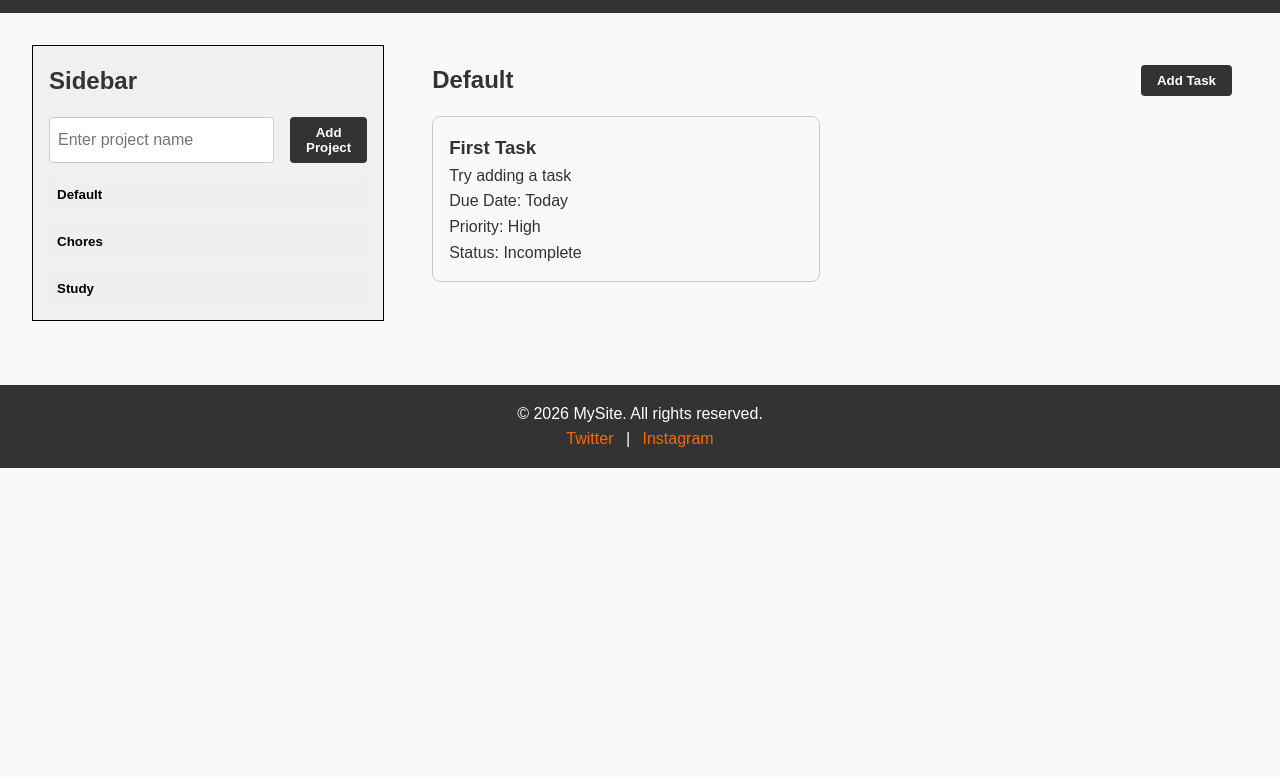
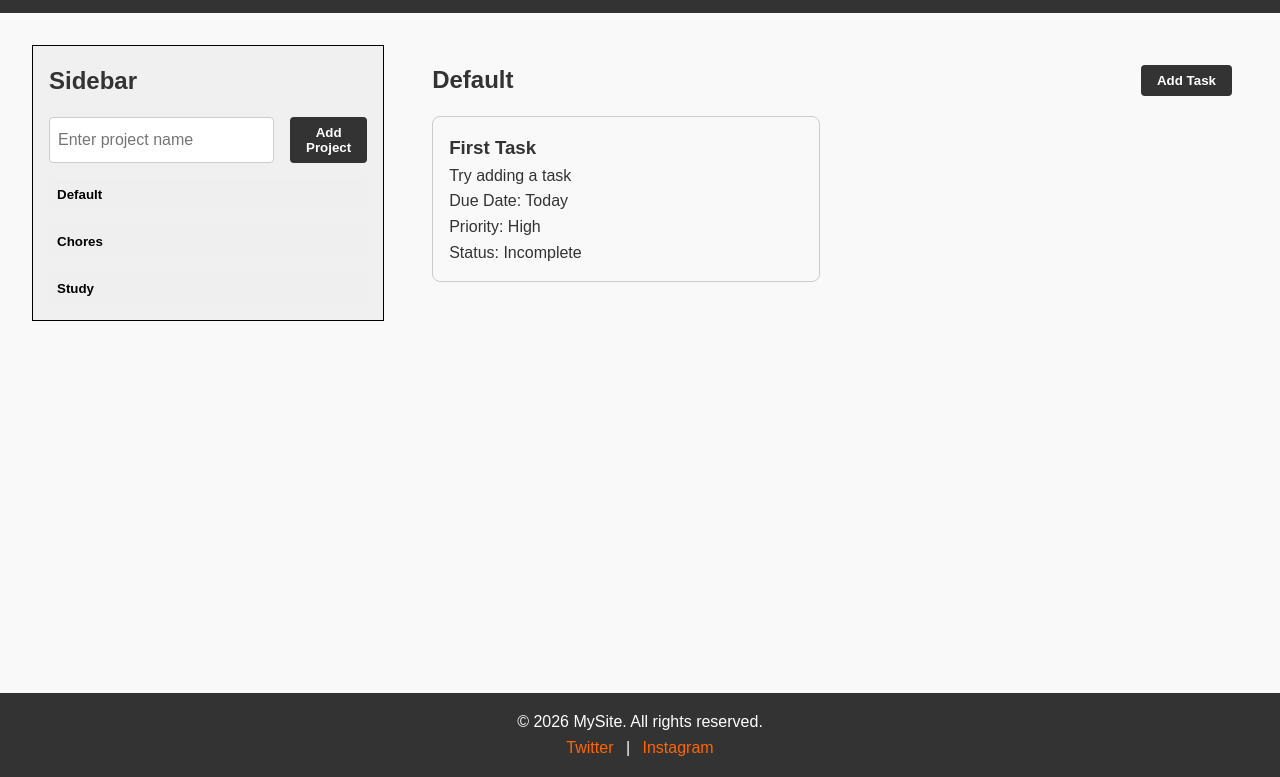
Before and after one commit to wolfSkullCave/todo-list, a website built with webpack: page public/index.html in a window 1280 px wide. Shown: the part 57-834 px from the top of the page. Before the commit the page ends 800 px from the top, so only its background shows below. Built offline with nearby package versions, Linux system fonts and the light colour scheme.

Commit message:
style(base): Added a min height to the main section of pages

```diff
--- a/src/css/base.css
+++ b/src/css/base.css
@@ -19,3 +19,7 @@ h2,
 h3 {
     text-transform: capitalize;
 }
+
+main {
+    min-height: 81vh;
+}
```
